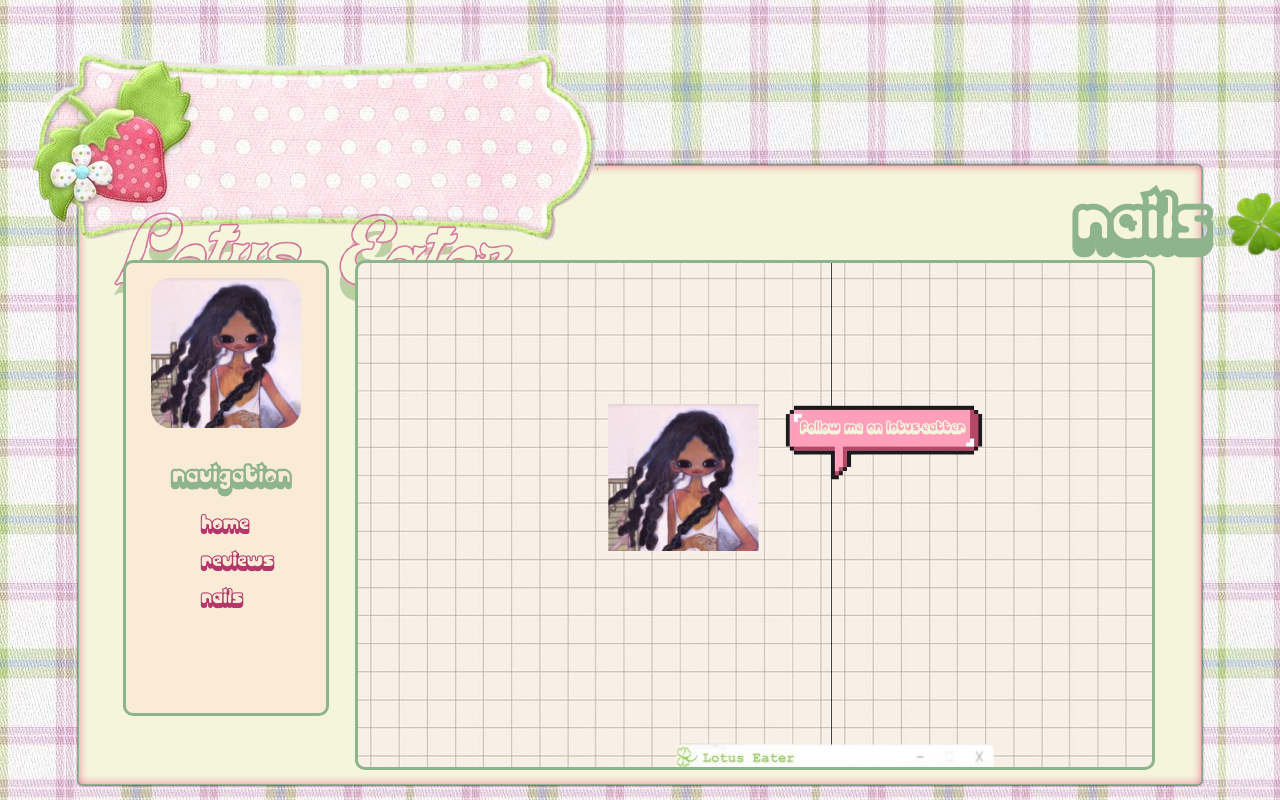
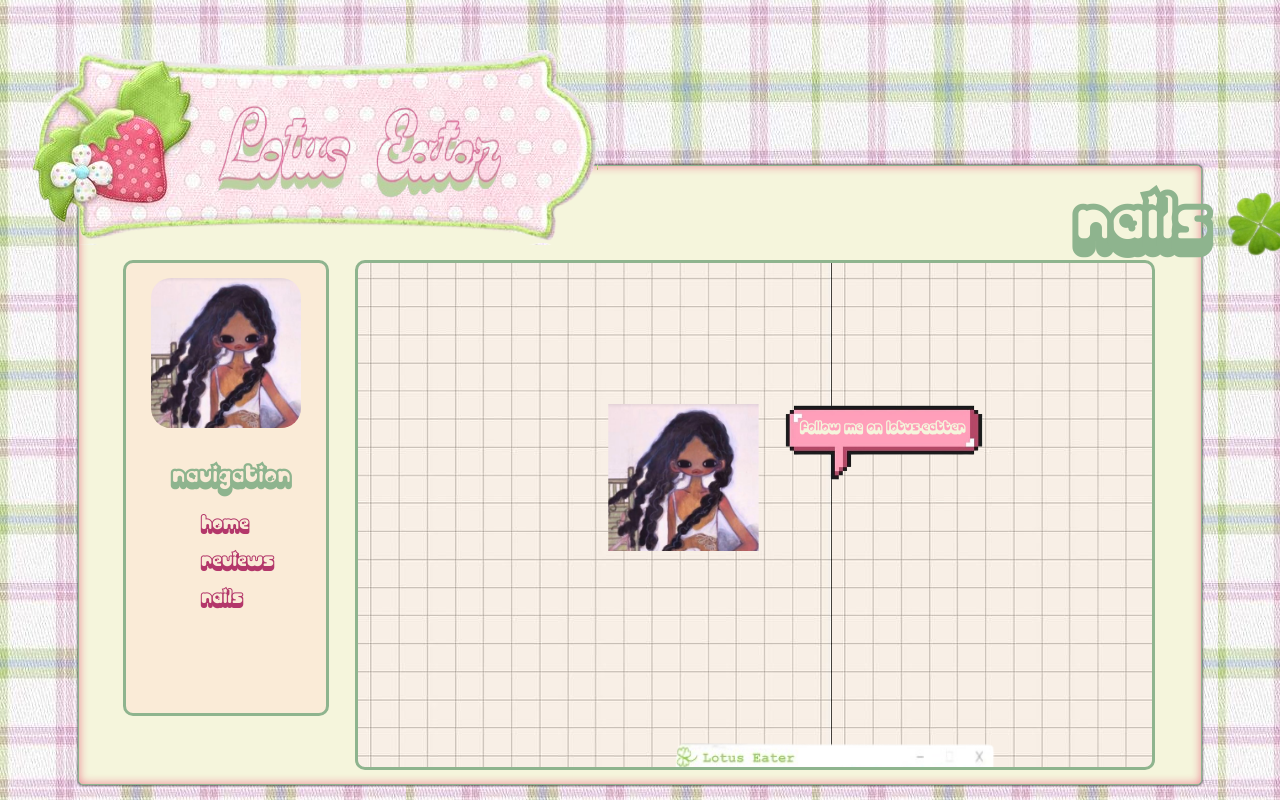
Before and after one commit to zb723/zb723.github.io, a plain HTML site: page nails.html in a window 1280 px wide. Drawn offline with Linux system fonts and the light colour scheme.

Commit message:
Add files via upload

```diff
--- a/lotus_style_main.css
+++ b/lotus_style_main.css
@@ -32,7 +32,7 @@ html{
     position: absolute;
     z-index: 910;
 }
-.header_img{
+#header_img{
     height: 450px;
     width: 400px;
     position: absolute;
```
Also changed, not shown: web_home.html (+1 -1 lines).
